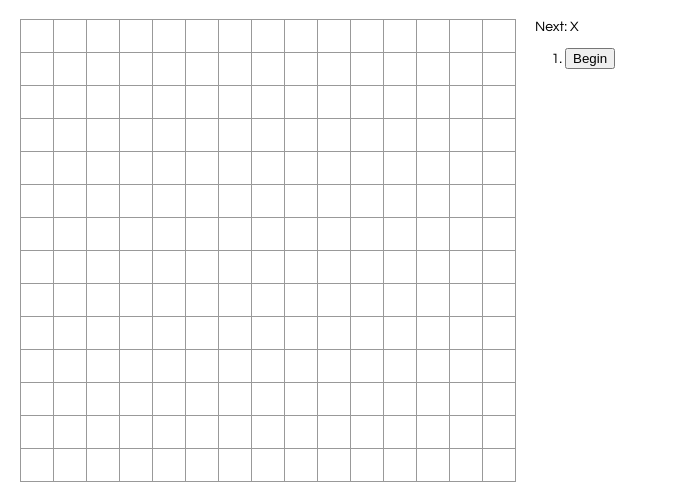
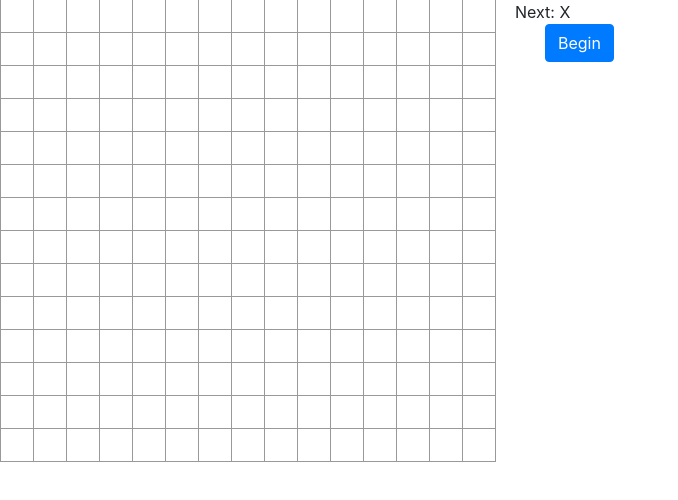
Before and after one commit to AndrewRchow/Gomoku, a React app: page / in a window 1280 px wide. Shown: the whole page, without its empty margins (0-678 px from the left). Built offline with nearby package versions, Linux system fonts and the light colour scheme.

Commit message:
Working wincondition, styling

```diff
--- a/package.json
+++ b/package.json
@@ -4,6 +4,7 @@
   "version": "0.1.0",
   "private": true,
   "dependencies": {
+    "bootstrap": "^4.3.1",
     "react": "^16.8.6",
     "react-dom": "^16.8.6",
     "react-scripts": "2.1.8"
--- a/src/index.css
+++ b/src/index.css
@@ -47,8 +47,30 @@ ol, ul {
 
 .game-info {
   margin-left: 20px;
+  max-height:450px;
+  overflow:auto;
 }
 
 .winningSquare {
   background-color:rgb(181, 231, 181);
 }
+
+
+ol{
+  list-style:none;
+}
+
+ol li{
+  margin-bottom:4px;
+}
+
+
+/*
+.square {
+  border:none;
+  color:grey;
+}
+
+ol li {
+  display: none;
+} */
--- a/src/index.js
+++ b/src/index.js
@@ -1,6 +1,7 @@
 import React from 'react';
 import ReactDOM from 'react-dom';
 import './index.css';
+import '../node_modules/bootstrap/dist/css/bootstrap.min.css';
 
 class Square extends React.Component {
 
@@ -97,15 +98,31 @@ class Game extends React.Component {
 
     const moves = history.map((step, move) => {
       const desc = move ?
-        '#' + move :
+        'Move ' + move :
         // 'Go to move #' + move :
         'Begin';
       // 'Go to game start';
-      return (
-        <li key={move}>
-          <button onClick={() => this.jumpTo(move)}>{desc}</button>
-        </li>
-      )
+
+      if(move){
+        return (
+          <li key={move}>
+            <button className="btn btn-info" onClick={() => this.jumpTo(move)}>{desc}</button>
+          </li>
+        )
+      }else {
+        return (
+          <li key={move}>
+            <button className="btn btn-primary" onClick={() => this.jumpTo(move)}>{desc}</button>
+          </li>
+        )
+      }
+
+      // return (
+      //   <li key={move}>
+      //   <button onClick={() => this.jumpTo(move)}>{desc}</button>
+      // </li>
+      // )
+
     })
 
     let status;
@@ -170,6 +187,7 @@ function calculateWinner(squares) {
 }
 
 function findFiveInARow(matrix, row, column) {
+  var mLength = matrix.length+1;
   var selected = matrix[row][column];
   var sequence = [];
   var win;
@@ -180,7 +198,7 @@ function findFiveInARow(matrix, row, column) {
       win = false;
       break;
     }
-    sequence.push(((row + 1) * (column + 1-i))-1);
+    sequence.push((row*mLength) + (column-i));
     win = true;
   }
 //Vertical
@@ -191,7 +209,7 @@ function findFiveInARow(matrix, row, column) {
         win = false;
         break;
       }
-      sequence.push(((row+1-i) * (column+1))-1);
+      sequence.push(((row-i)*mLength) + (column));
       win = true;
     }
   }
@@ -203,7 +221,7 @@ function findFiveInARow(matrix, row, column) {
         win = false;
         break;
       }
-      sequence.push(((row+1-i) * (column+1-i))-1);
+      sequence.push(((row+i)*mLength) + (column-i));
       win = true;
     }
   }
@@ -215,17 +233,15 @@ function findFiveInARow(matrix, row, column) {
         win = false;
         break;
       }
-      sequence.push(((row+1) * (column+1-i))-1);
+      sequence.push(((row-i)*mLength) + (column-i));
       win = true;
     }
   }
 
 
   if (win) {
-    console.log(selected);
-    console.log(sequence);
     return {
-      winner: selected,
+      player: selected,
       sequence: sequence
           };
   } else {
```
Also changed, not shown: build/asset-manifest.json (added), build/favicon.ico (added), build/index.html (added), build/manifest.json (added), build/service-worker.js (added), 13 other files.
